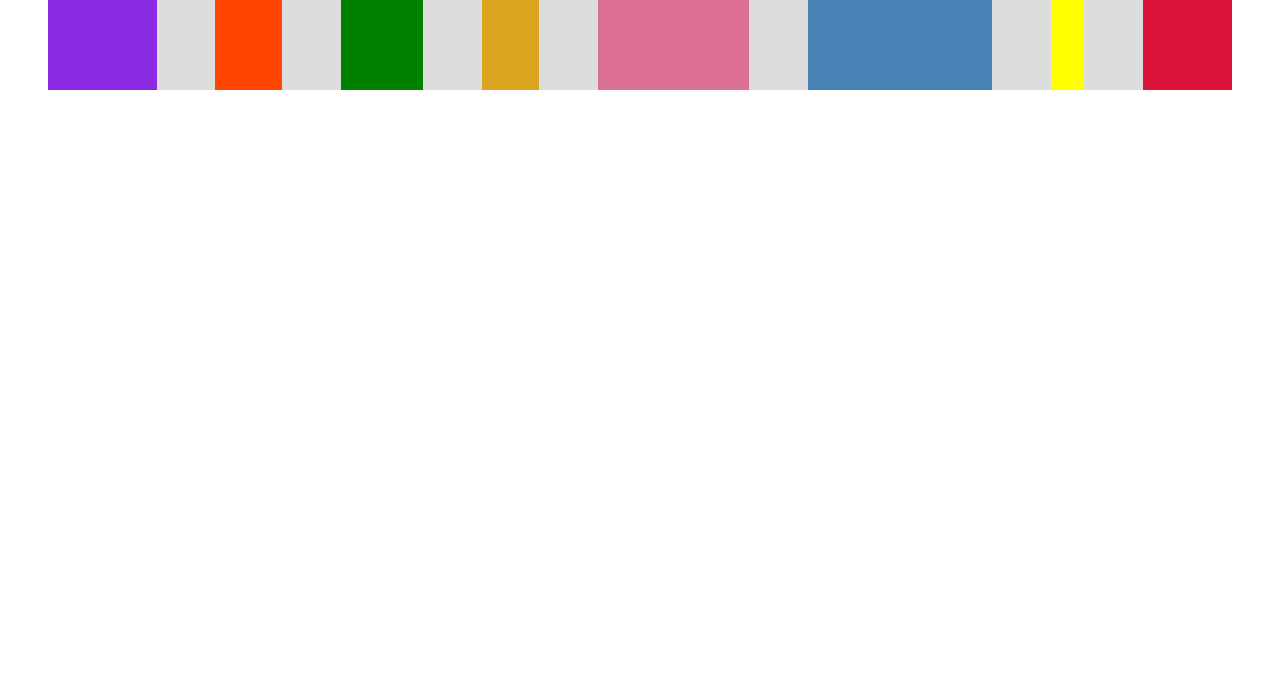
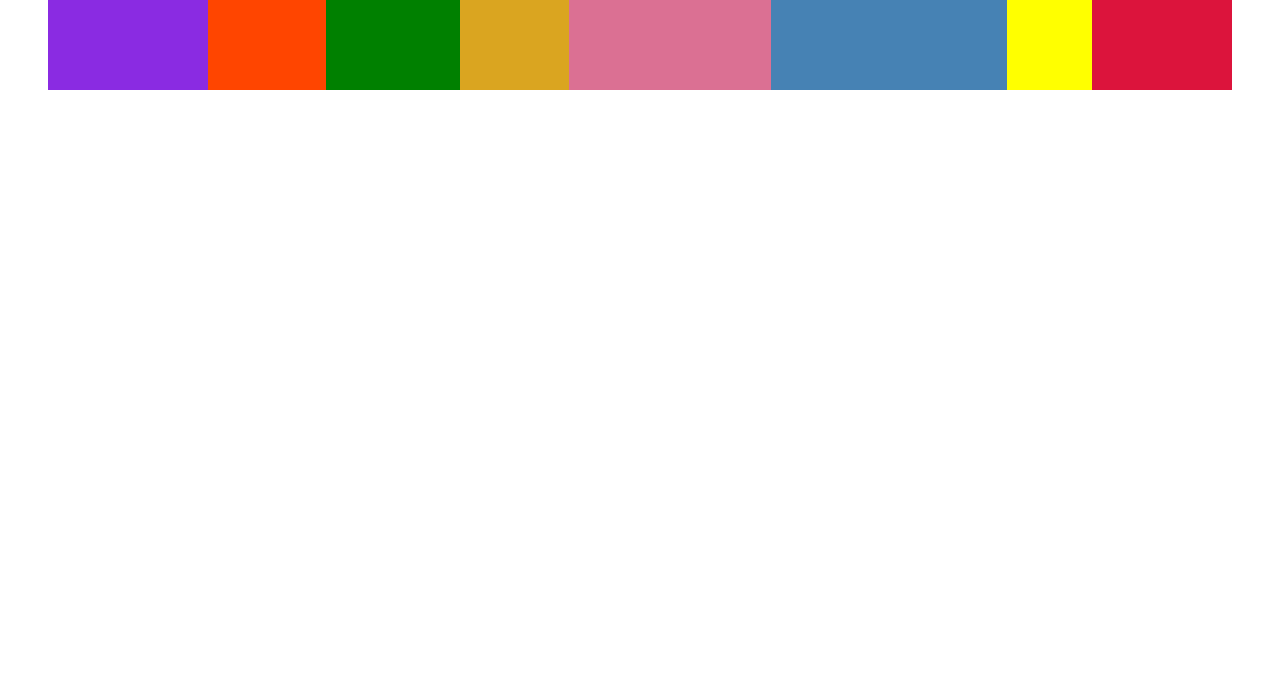
Before and after one commit to abdel-bakadiri/flex-box, a plain HTML site: page flexbox.html in a window 1280 px wide. Shown: the part 100-800 px from the top of the page. Drawn offline with Linux system fonts and the light colour scheme.

Commit message:
Apply flex-grow

```diff
--- a/flexbox.html
+++ b/flexbox.html
@@ -31,6 +31,9 @@
       .el--8 {
         background-color: crimson;
       }
+      .el {
+        flex-grow: 1;
+      }
 
       .container {
         /* STARTER */
```
